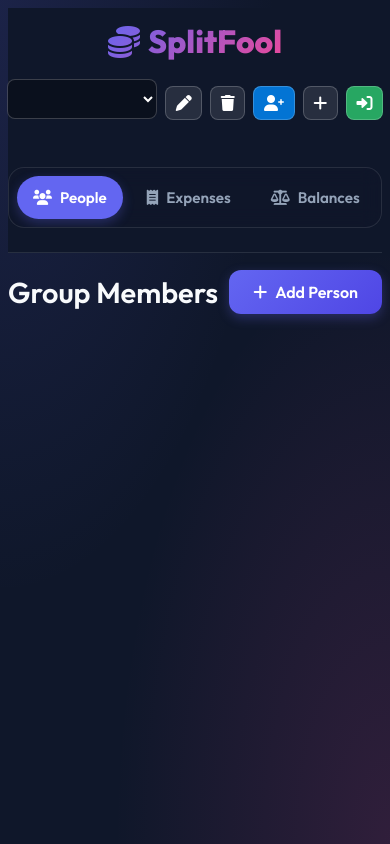
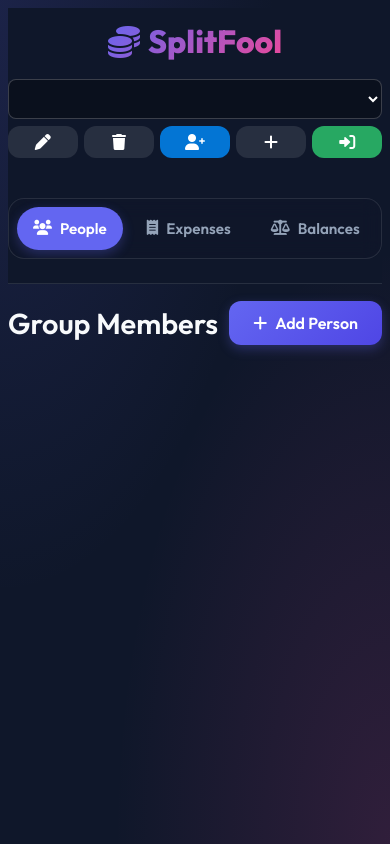
Before and after one commit to sweetrap1/splitfool, a plain HTML site: page index.html in a window 390 px wide. Drawn offline with Linux system fonts and the light colour scheme; no server answers.

Commit message:
style: perfect mobile portrait grid layout

```diff
--- a/index.html
+++ b/index.html
@@ -15,32 +15,26 @@
 <body>
     <div class="app-container">
         <header>
-            <div class="header-top"
-                style="display:flex; justify-content:space-between; align-items:center; width:100%; margin-bottom: 1rem;">
+            <div class="header-top">
                 <div class="logo">
                     <i class="fa-solid fa-coins"></i> SplitFool
                 </div>
-                <div class="group-selector" style="display:flex; gap:0.5rem; align-items:center;">
-                    <select id="active-group-select" class="group-dropdown"
-                        style="width:auto; min-width:150px; margin:0; padding:0.5rem; background: rgba(0,0,0,0.3); border-color: rgba(255,255,255,0.2); border-radius:8px; color:white;"></select>
-                    <button class="btn icon-btn" id="edit-group-btn" title="Edit Group Name"
-                        style="padding:0.5rem 0.75rem; background:rgba(255,255,255,0.1); border:1px solid rgba(255,255,255,0.2); color:white; border-radius:8px;">
+                <div class="group-selector">
+                    <select id="active-group-select" class="group-dropdown"></select>
+
+                    <button class="btn icon-btn" id="edit-group-btn" title="Edit Group Name">
                         <i class="fa-solid fa-pen"></i>
                     </button>
-                    <button class="btn icon-btn" id="delete-group-btn" title="Delete Group"
-                        style="padding:0.5rem 0.75rem; background:rgba(255,255,255,0.1); border:1px solid rgba(255,255,255,0.2); color:white; border-radius:8px;">
+                    <button class="btn icon-btn" id="delete-group-btn" title="Delete Group">
                         <i class="fa-solid fa-trash"></i>
                     </button>
-                    <button class="btn icon-btn" id="share-group-btn" title="Share Trip Code"
-                        style="padding:0.5rem 0.75rem; background:rgba(0,140,255,0.8); border:1px solid rgba(255,255,255,0.2); color:white; border-radius:8px;">
+                    <button class="btn icon-btn" id="share-group-btn" title="Share Trip Code">
                         <i class="fa-solid fa-user-plus"></i>
                     </button>
-                    <button class="btn icon-btn" id="add-group-btn" title="Create New Group"
-                        style="padding:0.5rem 0.75rem; background:rgba(255,255,255,0.1); border:1px solid rgba(255,255,255,0.2); color:white; border-radius:8px;">
+                    <button class="btn icon-btn" id="add-group-btn" title="Create New Group">
                         <i class="fa-solid fa-plus"></i>
                     </button>
-                    <button class="btn icon-btn" id="join-group-btn" title="Join Trip via Code"
-                        style="padding:0.5rem 0.75rem; background:rgba(46,204,113,0.8); border:1px solid rgba(255,255,255,0.2); color:white; border-radius:8px;">
+                    <button class="btn icon-btn" id="join-group-btn" title="Join Trip via Code">
                         <i class="fa-solid fa-right-to-bracket"></i>
                     </button>
                 </div>
--- a/style.css
+++ b/style.css
@@ -59,7 +59,53 @@
     width: 100%;
     flex-wrap: wrap;
     gap: 1rem;
+    margin-bottom: 1rem;
 }
+
+.group-selector {
+    display: flex;
+    gap: 0.5rem;
+    align-items: center;
+    flex-wrap: wrap;
+    justify-content: flex-end;
+    flex: 1 1 auto;
+}
+
+.group-dropdown {
+    width: auto;
+    min-width: 150px;
+    margin: 0;
+    padding: 0.5rem;
+    background: rgba(0, 0, 0, 0.3);
+    border: 1px solid rgba(255, 255, 255, 0.2);
+    border-radius: 8px;
+    color: white;
+    font-family: 'Outfit';
+    font-size: 1rem;
+    cursor: pointer;
+    outline: none;
+    transition: all 0.3s;
+    max-width: 100%;
+}
+
+.icon-btn {
+    padding: 0.5rem 0.75rem;
+    background: rgba(255, 255, 255, 0.1);
+    border: 1px solid rgba(255, 255, 255, 0.2);
+    color: white;
+    border-radius: 8px;
+    cursor: pointer;
+    transition: all 0.2s;
+}
+
+#share-group-btn {
+    background: rgba(0, 140, 255, 0.8);
+}
+
+#join-group-btn {
+    background: rgba(46, 204, 113, 0.8);
+}
+
 
 .logo {
     font-size: 2rem;
@@ -402,38 +448,10 @@
     box-shadow: 0 2px 4px rgba(0, 0, 0, 0.2);
 }
 
-.participant.group-selector {
-    display: flex;
-    gap: 0.35rem;
-    /* Smaller gap for mobile */
-    align-items: center;
-    flex-wrap: wrap;
-    justify-content: center;
-    /* Center buttons when wrapping */
-    width: 100%;
-}
-
-.group-dropdown {
-    padding: 0.5rem;
+.participant.active {
     background: var(--surface);
     color: var(--text-main);
-    border: 1px solid var(--border-color);
-    border-radius: 8px;
-    font-family: 'Outfit';
-    font-size: 1rem;
-    cursor: pointer;
-    outline: none;
-    transition: all 0.3s;
-    min-width: 120px;
-    max-width: 100%;
-    flex: 1 1 100%;
-    /* Force dropdown to its own line on mobile */
-    margin-bottom: 0.25rem;
-}
-
-.icon-btn {
-    padding: 0.5rem 0.6rem !important;
-    /* Slightly thinner buttons */
+    box-shadow: 0 2px 4px rgba(0, 0, 0, 0.2);
 }
 
 .participant-card {
@@ -547,15 +565,24 @@
     }
 
     .group-selector {
-        justify-content: center;
+        display: grid;
+        grid-template-columns: repeat(5, 1fr);
+        gap: 0.4rem;
         width: 100%;
-        gap: 0.25rem;
-        /* Super tight gap for 5 buttons */
     }
 
     .group-dropdown {
+        grid-column: 1 / -1;
         width: 100% !important;
-        margin-bottom: 0.5rem !important;
+        margin-bottom: 0 !important;
+    }
+
+    .icon-btn {
+        width: 100%;
+        padding: 0.5rem 0 !important;
+        display: flex;
+        justify-content: center;
+        align-items: center;
     }
 
     header {
```
